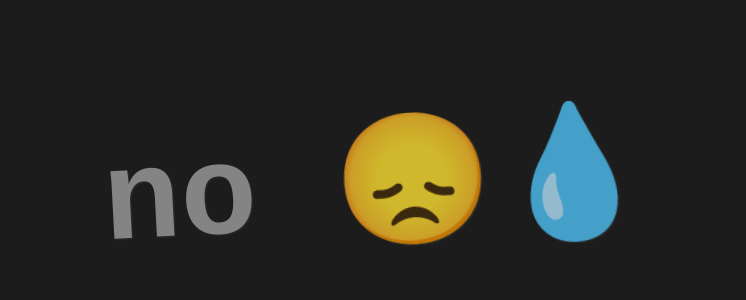
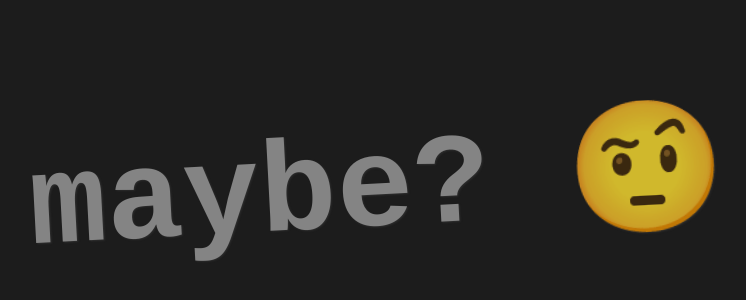
Before and after one commit to DanWillman/has-it-happened, a plain HTML site: page index.html in a window 1280 px wide. Shown: the part 216-516 px from the top of the page, without its empty margins (262-1008 px from the left). Drawn offline with Linux system fonts and the light colour scheme.

Commit message:
Given current events, updated no to maybe.

```diff
--- a/index.html
+++ b/index.html
@@ -26,11 +26,11 @@
     }
 
     h1::after {
-      content: " 😞💧";
+      content: " 🤨";
     }
   </style>
 </head>
 <body>
-  <h1>no</h1>
+  <h1>maybe?</h1>
 </body>
 </html>
```
